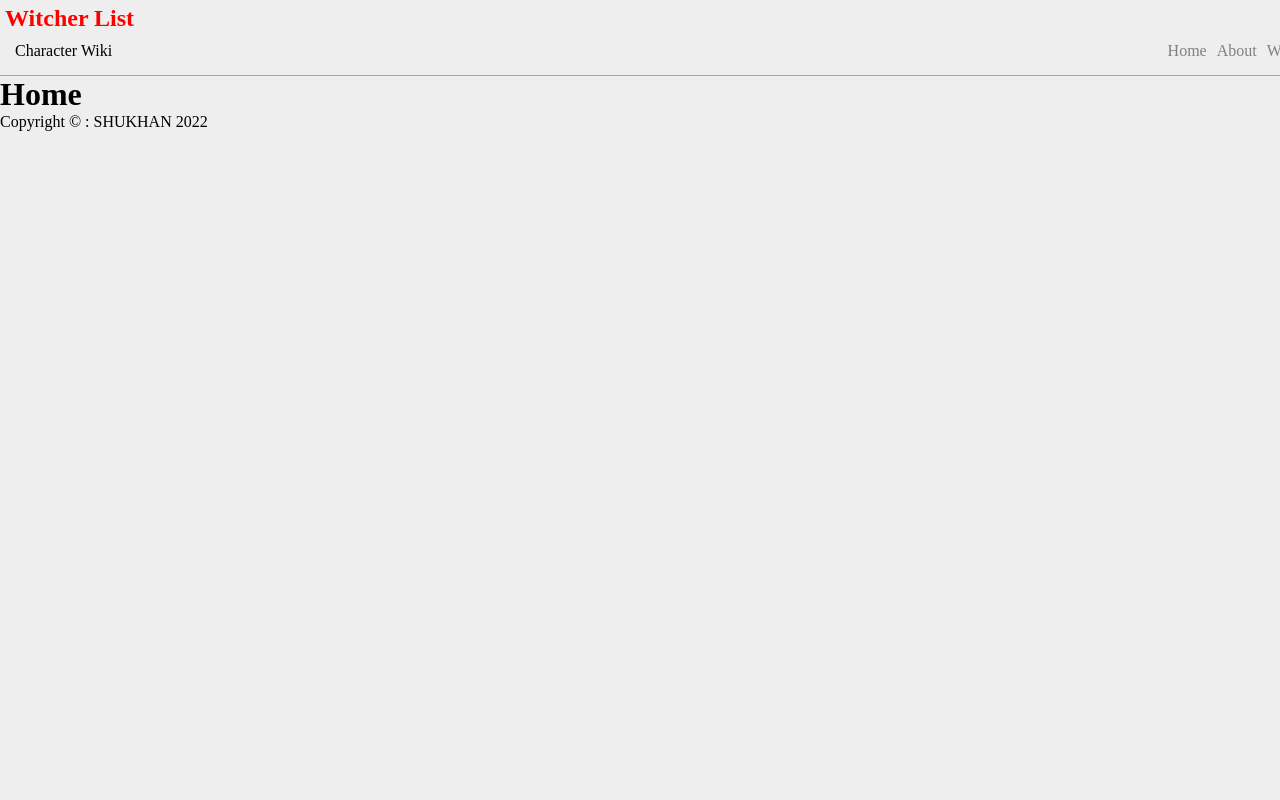
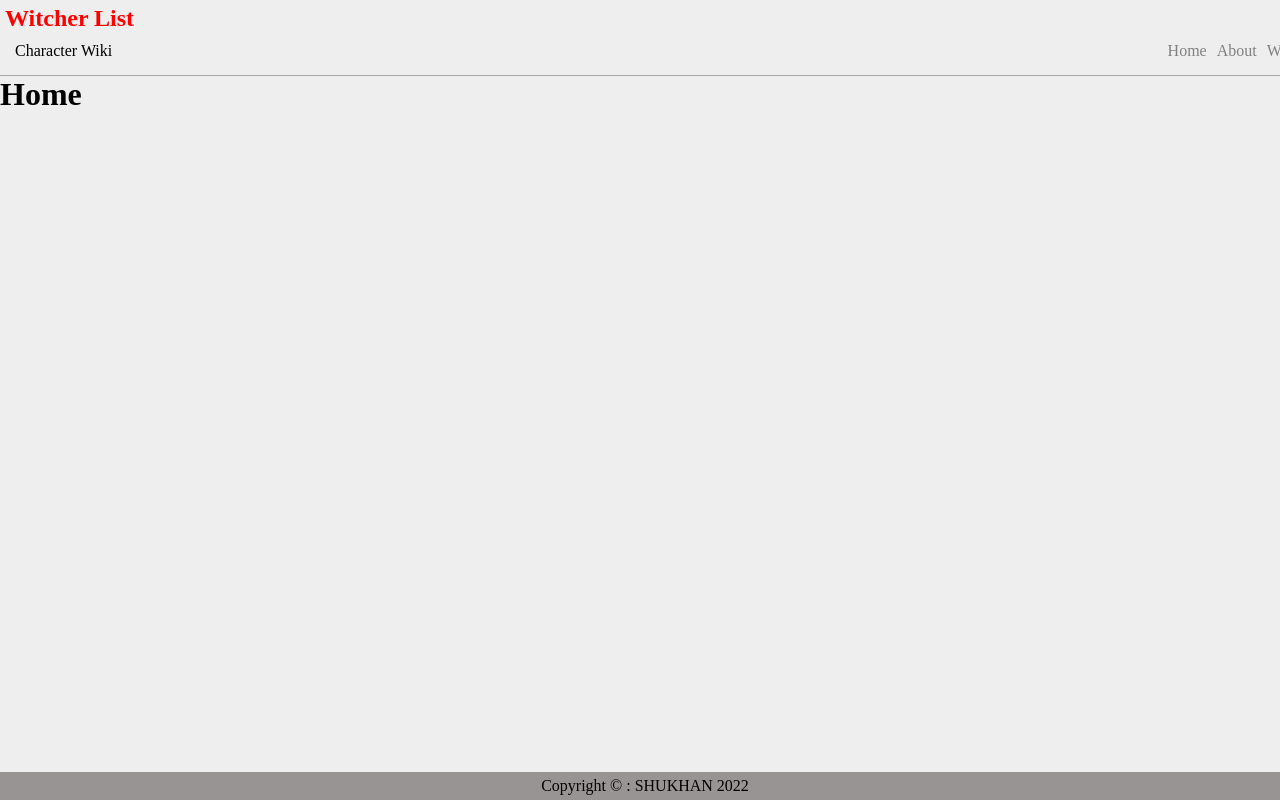
Before and after one commit to skn437/witcher-characters, a Next.js app: page / in a window 1280 px wide. Shown: the top 800 px of the page. Built offline with nearby package versions, Linux system fonts and the light colour scheme.

Commit message:
Styled Footer.js a bit

```diff
--- a/components/Footer.js
+++ b/components/Footer.js
@@ -1,8 +1,10 @@
+import styles from "../styles/Footer.module.css";
+
 const Footer = () => {
 
     return (
 
-        <footer id="copyright">
+        <footer id={styles.copyright}>
 
             <p>Copyright &copy; : SHUKHAN 2022</p>
 
--- /dev/null
+++ b/styles/Footer.module.css
@@ -0,0 +1,10 @@
+#copyright{
+
+    width: 100%;
+    padding: 5px;
+    background: rgb(152, 148, 148);
+    position: fixed;
+    bottom: 0%;
+    text-align: center;
+
+}
--- a/styles/NotFound.module.css
+++ b/styles/NotFound.module.css
@@ -1,6 +1,9 @@
+@import url('https://fonts.googleapis.com/css2?family=Koulen&display=swap');
+
 #not_found{
 
     margin: 10px;
     padding: 5px;
+    font-family: 'Koulen', cursive;
 
 }
--- a/styles/globals.css
+++ b/styles/globals.css
@@ -7,8 +7,6 @@
 
 body{
 
-    margin: auto;
-    width: 1400px;
     background: #eee;
 
 }
```
